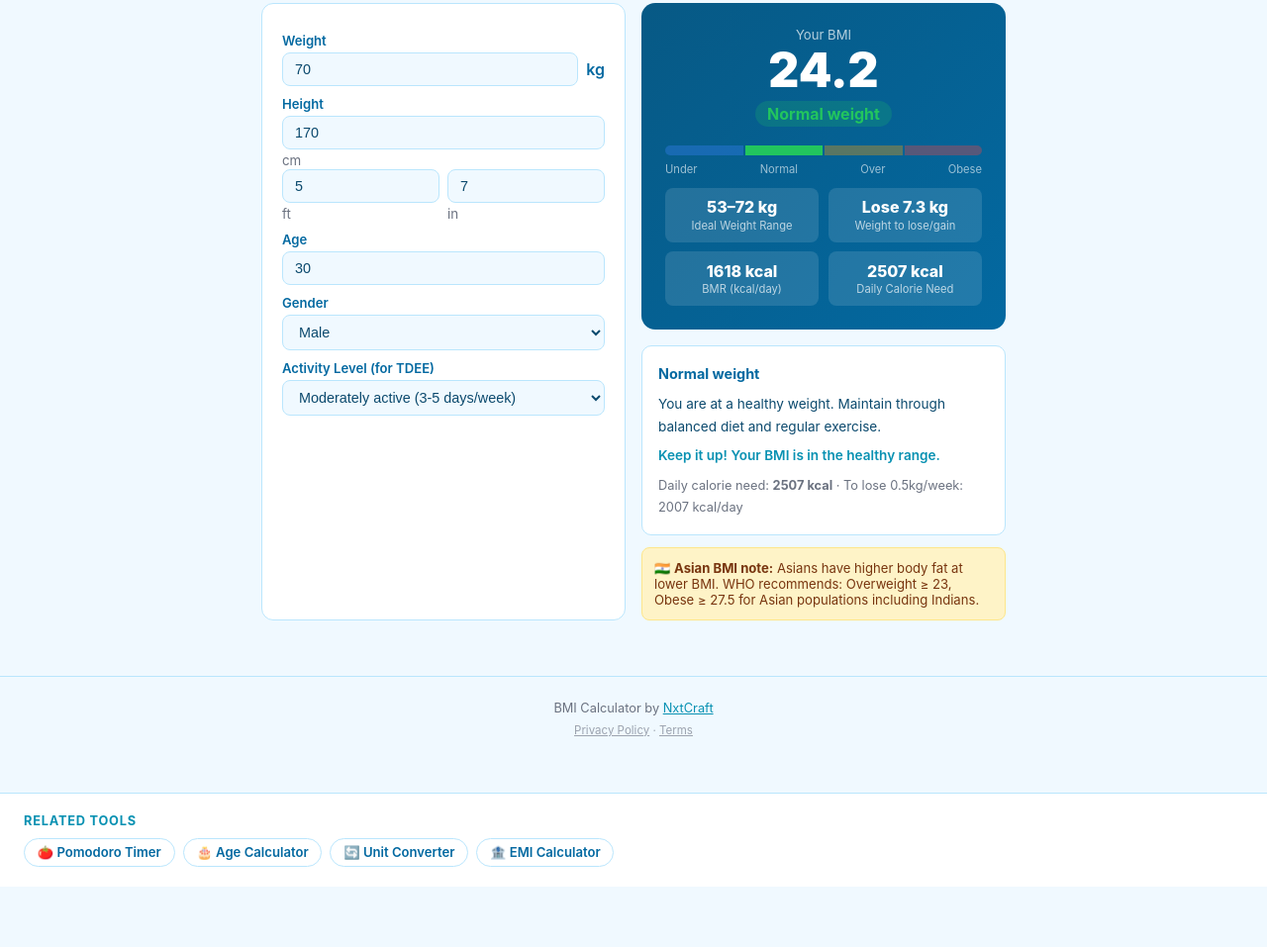
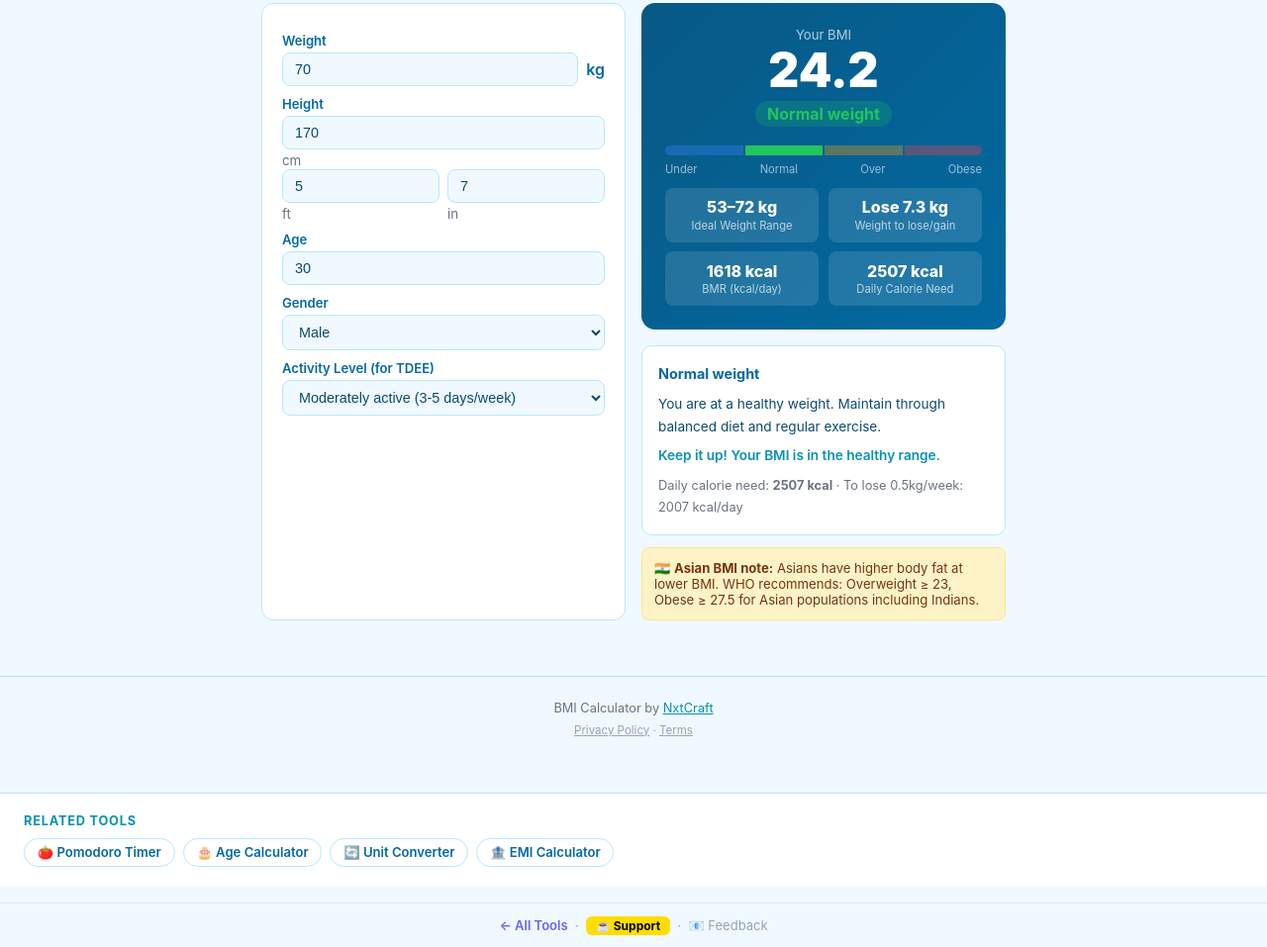
Before and after one commit to nxtcraft/bmi-calc, a plain HTML site: page index.html in a window 1280 px wide. Shown: the part 207-1164 px from the top of the page at 99% size. Before the commit the page ends 1103 px from the top, so only its background shows below. Drawn offline with Linux system fonts and the light colour scheme.

Commit message:
feat: add footer strip, standardize theme-color, extend referral links
Co-Authored-By: Claude Sonnet 4.6 <noreply@anthropic.com>

```diff
--- a/index.html
+++ b/index.html
@@ -19,7 +19,7 @@
 <meta name="twitter:description" content="Calculate BMI, ideal weight, body fat estimate and daily calorie needs. Free, instant.">
 <meta name="twitter:site" content="@nxtcraft">
 <link rel="manifest" href="/bmi-calc/manifest.json">
-<meta name="theme-color" content="#0891b2">
+<meta name="theme-color" content="#4f46e5">
 <script type="application/ld+json">{"@context":"https://schema.org","@type":"WebApplication","name":"BMI Calculator","url":"https://nxtcraft.github.io/bmi-calc/","description":"Calculate BMI, ideal weight and daily calorie needs.","applicationCategory":"HealthApplication","offers":{"@type":"Offer","price":"0","priceCurrency":"INR"}}</script>
 <script type="application/ld+json">{"@context":"https://schema.org","@type":"FAQPage","mainEntity":[{"@type":"Question","name":"What is a healthy BMI?","acceptedAnswer":{"@type":"Answer","text":"WHO BMI ranges: Underweight < 18.5, Normal 18.5–24.9, Overweight 25–29.9, Obese ≥ 30. For Asians (including Indians), adjusted ranges apply: Normal 18.5–22.9, Overweight 23–27.4, Obese ≥ 27.5."}},{"@type":"Question","name":"How is BMI calculated?","acceptedAnswer":{"@type":"Answer","text":"BMI = Weight (kg) / Height (m)². For example, 70 kg at 1.70 m: BMI = 70 / (1.70 × 1.70) = 24.2."}}]}</script>
 <style>
@@ -214,5 +214,6 @@ calc();
 <script>if('serviceWorker'in navigator)navigator.serviceWorker.register('/bmi-calc/sw.js');</script>
 <style>.related-tools{background:#fff;border-top:1px solid #bae6fd;padding:1.25rem 1.5rem;margin-top:2rem}.related-tools h3{font-size:.8rem;font-weight:700;color:#0891b2;text-transform:uppercase;letter-spacing:.06em;margin-bottom:.6rem}.related-tools-grid{display:flex;flex-wrap:wrap;gap:.5rem}.related-tools a{display:inline-flex;align-items:center;gap:.35rem;padding:.35rem .8rem;border-radius:20px;border:1.5px solid #bae6fd;color:#0369a1;font-size:.82rem;font-weight:600;text-decoration:none;transition:all .15s}.related-tools a:hover{background:#0891b2;color:#fff;border-color:#0891b2}</style>
 <div class="related-tools"><h3>Related Tools</h3><div class="related-tools-grid"><a href="https://nxtcraft.github.io/pomodoro/">🍅 Pomodoro Timer</a><a href="https://nxtcraft.github.io/agecalc/">🎂 Age Calculator</a><a href="https://nxtcraft.github.io/unitconv/">🔄 Unit Converter</a><a href="https://nxtcraft.github.io/emicalc/">🏦 EMI Calculator</a></div></div>
+<div style="text-align:center;padding:14px 20px;font-size:13px;color:#94a3b8;border-top:1px solid rgba(0,0,0,0.08);margin-top:16px"><a href="https://nxtcraft.github.io/" style="color:#6366f1;text-decoration:none;font-weight:600">← All Tools</a> &nbsp;·&nbsp; <a href="https://buymeacoffee.com/nxtcraft" target="_blank" rel="noopener" style="background:#FFDD00;color:#000;padding:2px 10px;border-radius:6px;font-weight:700;text-decoration:none;font-size:12px">☕ Support</a> &nbsp;·&nbsp; <a href="mailto:pradeepkesharwani4@gmail.com?subject=Feedback" style="color:#94a3b8;text-decoration:none">📧 Feedback</a></div>
 </body>
 </html>
```
